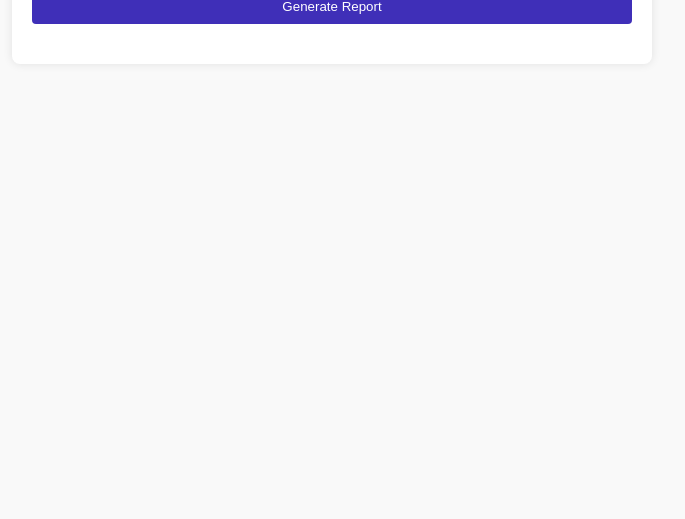
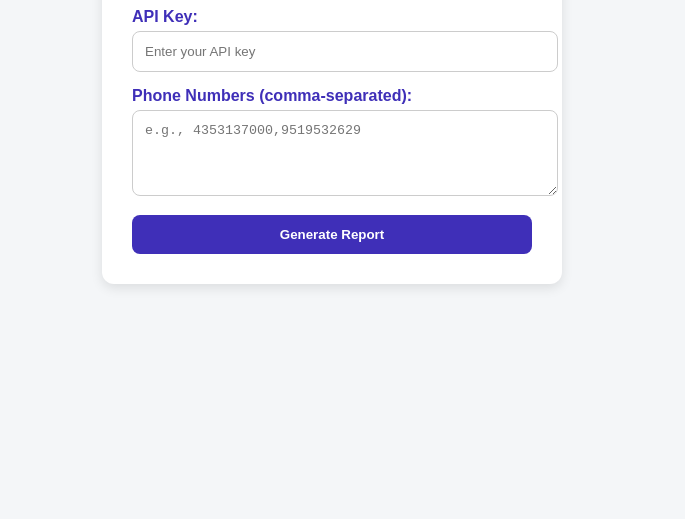
Before and after one commit to eiznem/numberhistory, a website: page index.html in a window 1280 px wide. Shown: the part 321-840 px from the top of the page, without its empty margins (308-993 px from the left). Before the commit the page ends 800 px from the top, so only its background shows below. Drawn offline with Linux system fonts and the light colour scheme.

Commit message:
Update styles.css

```diff
--- a/styles.css
+++ b/styles.css
@@ -1,68 +1,93 @@
+/* General Styles */
 body {
-    font-family: Arial, sans-serif;
-    background-color: #f9f9f9;
+    font-family: 'Montserrat', sans-serif;
+    background: #f4f6f8;
+    display: flex;
+    justify-content: center;
+    align-items: center;
+    min-height: 100vh;
     margin: 0;
     padding: 20px;
 }
 
+/* Container Styles */
 .container {
-    max-width: 600px;
     background: white;
-    padding: 20px;
-    border-radius: 8px;
-    box-shadow: 0 0 10px rgba(0, 0, 0, 0.1);
-    margin: auto;
+    padding: 30px;
+    border-radius: 12px;
+    box-shadow: 0 4px 12px rgba(0, 0, 0, 0.1);
+    max-width: 400px;
+    width: 100%;
+    text-align: center;
+    transition: all 0.3s ease;
 }
 
-h1 {
-    text-align: center;
-    color: #16509B;
+.container:hover {
+    transform: translateY(-5px);
+    box-shadow: 0 8px 20px rgba(0, 0, 0, 0.15);
 }
 
-label {
-    font-weight: bold;
-    display: block;
-    margin-top: 10px;
+/* Header */
+h1 {
+    font-size: 24px;
+    color: #16509B;
+    margin-bottom: 20px;
 }
 
+/* Form Labels */
+label {
+    display: block;
+    font-weight: 600;
+    margin: 15px 0 5px;
+    text-align: left;
+    color: #3F2FB8;
+}
+
+/* Inputs and Textareas */
 input, textarea {
     width: 100%;
-    padding: 10px;
-    margin: 5px 0;
+    padding: 12px;
     border: 1px solid #ccc;
-    border-radius: 4px;
+    border-radius: 8px;
+    outline: none;
+    transition: border-color 0.3s ease;
 }
 
+input:focus, textarea:focus {
+    border-color: #16509B;
+    box-shadow: 0 0 8px rgba(22, 80, 155, 0.4);
+}
+
+/* Buttons */
 button {
-    width: 100%;
-    padding: 10px;
     background-color: #3F2FB8;
     color: white;
     border: none;
-    border-radius: 4px;
+    padding: 12px 20px;
+    font-weight: 600;
+    border-radius: 8px;
     cursor: pointer;
+    transition: background-color 0.3s ease;
+    margin-top: 15px;
+    width: 100%;
 }
 
 button:hover {
     background-color: #16509B;
 }
 
+/* Results Section */
 #results {
     margin-top: 20px;
+    text-align: left;
+    padding: 10px;
+    background: #f9f9f9;
+    border: 1px solid #ddd;
+    border-radius: 8px;
+    display: none; /* Hidden by default */
+    white-space: pre-wrap;
+    word-wrap: break-word;
+    color: #333;
+    max-height: 200px;
+    overflow-y: auto;
 }
-
-table {
-    width: 100%;
-    border-collapse: collapse;
-}
-
-th, td {
-    border: 1px solid #ccc;
-    padding: 8px;
-    text-align: center;
-}
-
-th {
-    background-color: #3F2FB8;
-    color: white;
-}
```
